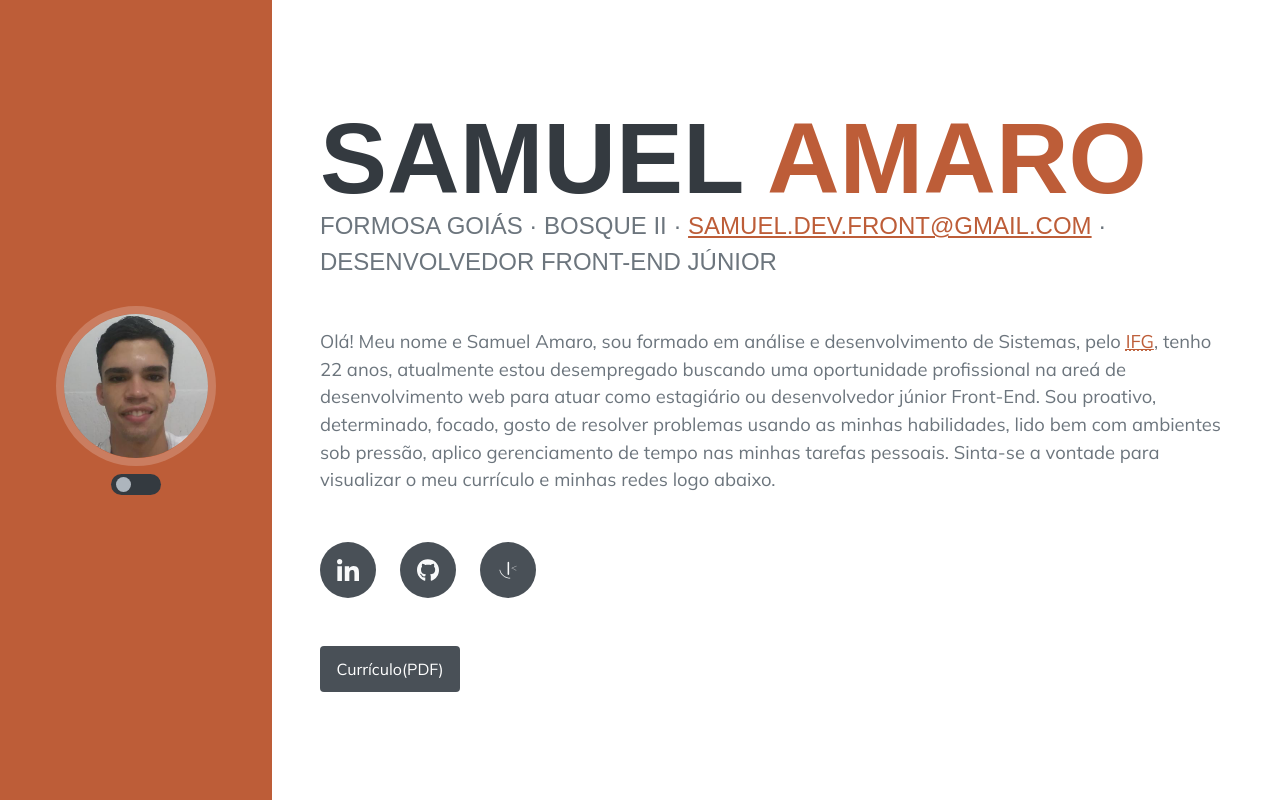
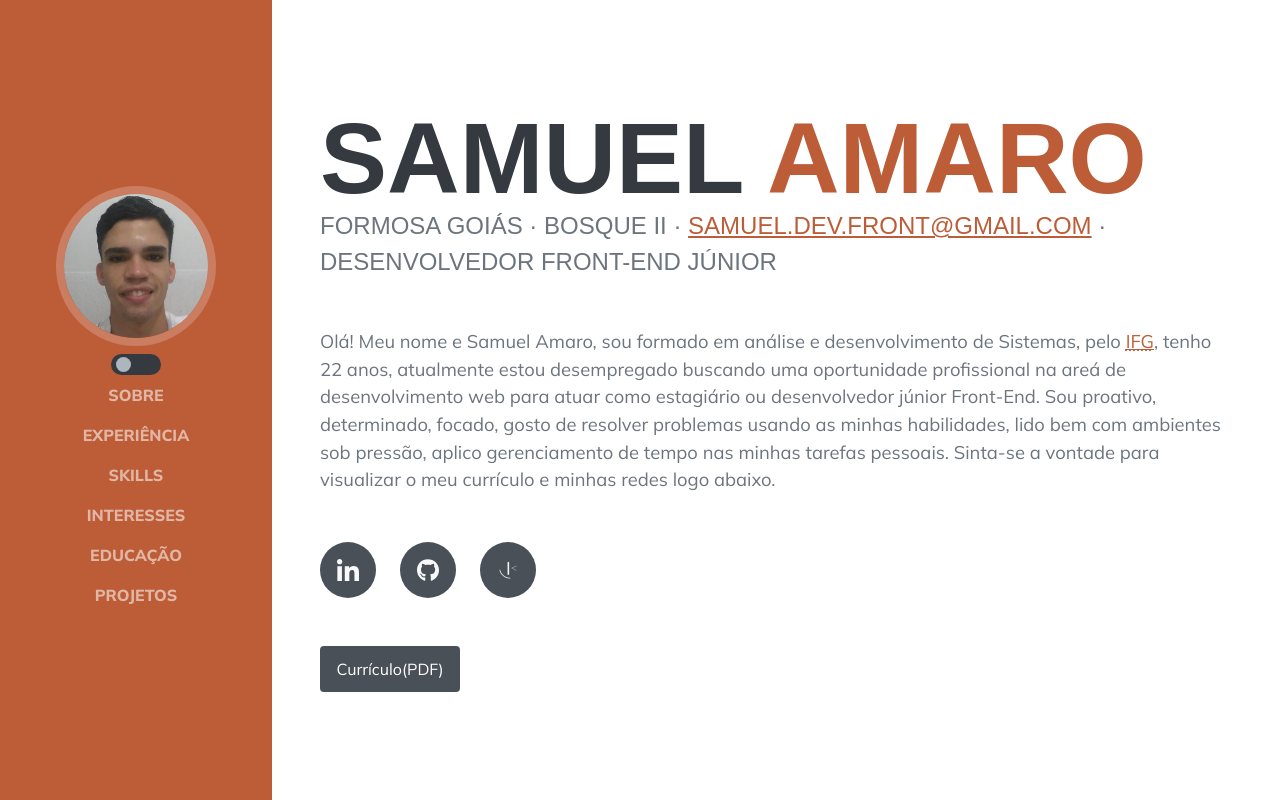
Before and after one commit to Samuel-Amaro/portfolio-web, a React (Create React App) app: page / in a window 1280 px wide. Shown: the top 800 px of the page. Built offline with nearby package versions, Linux system fonts and the light colour scheme; a web font is replaced by a local one.

Commit message:
project finished styles add

```diff
--- a/src/components/NavBar.css
+++ b/src/components/NavBar.css
@@ -98,21 +98,24 @@
   outline: none;
 }
 
-.nav_hidden:not(.nav_show) {
+.nav_collapse:not(.nav_show) {
   display: none;
 }
 
 .nav {
   flex-basis: 100%;
+  transition: height 0.35s ease;
+  overflow: hidden;
 }
 
-.nav_collapsing {
+.nav_hidden {
   height: 0;
   overflow: hidden;
-  transition: height 20s ease;
+  transition: height 0.35s ease;
 }
 
 .nav_show {
+  height: 240px;
   width: 100%;
 }
 
@@ -155,7 +158,7 @@
     display: none;
   }
 
-  .nav,
+  .nav_collapsing,
   .main__profile-img,
   .main__profile-img img {
     display: block;
@@ -176,4 +179,11 @@
   .switch-theme {
     margin: 0;
   }
+
+  .nav_hidden {
+    display: block;
+    width: 100%;
+    height: 240px;
+    transition: height 1s ease;
+  }
 }
--- a/src/components/NavBar.js
+++ b/src/components/NavBar.js
@@ -1,40 +1,15 @@
 import "./NavBar.css";
 import profile from "../assets/images/profile.jfif";
 import iconHamburguer from "../assets/images/icon-hamburguer.svg";
-import { useState } from "react";
+import {useState } from "react";
 
 export default function NavBar(props) {
   const [btnIsPressed, setBtnIsPressed] = useState(false);
-  const [resultStyle, setResultStyle] = useState({ height: 0 });
-
-  function addStyleTransition() {
-    return new Promise(function executor(resolve, reject) {
-      setTimeout(() => {
-        if (btnIsPressed) {
-          resolve({ height: 240 });
-        } else {
-          reject({ height: 0 });
-        }
-      }, 0);
-    });
-  }
 
   function hadleBtn(event) {
-    setBtnIsPressed(!btnIsPressed);
-    addStyleTransition()
-      .then(
-        (heightObj) => {
-          console.log(resultStyle);
-          setResultStyle({...heightObj });
-          console.log(resultStyle);
-        },
-        (heightEmpty) => {
-          setResultStyle({ ...resultStyle, ...heightEmpty });
-        }
-      )
-      .catch((error) => {
-        console.log("Error ao aplicar height navbar");
-      });
+    setBtnIsPressed((value) => {
+      return !value;
+    });
   }
 
   function handleBtnKey(event) {
@@ -43,13 +18,8 @@ export default function NavBar(props) {
     }
   }
 
-  function handleTransitionNav(event) {
-    console.log("transition end");
-  }
-
   function handleChangeBtnToggle(event) {
     props.onSetOptionTheme(event.target.value);
-    //alert(event.target.value);
   }
 
   return (
@@ -111,12 +81,9 @@ export default function NavBar(props) {
       </button>
       <nav
         className={
-          btnIsPressed ? "nav nav_collapsing" : "nav nav_collapsing nav_hidden"
+          btnIsPressed ? "nav nav_show" : "nav nav_hidden"
         }
-        style={resultStyle}
-        onTransitionEnd={(event) => handleTransitionNav(event)}
       >
-        {/*nav nav_show*/}
         <ul
           className="nav__links"
           role="menu"
```
